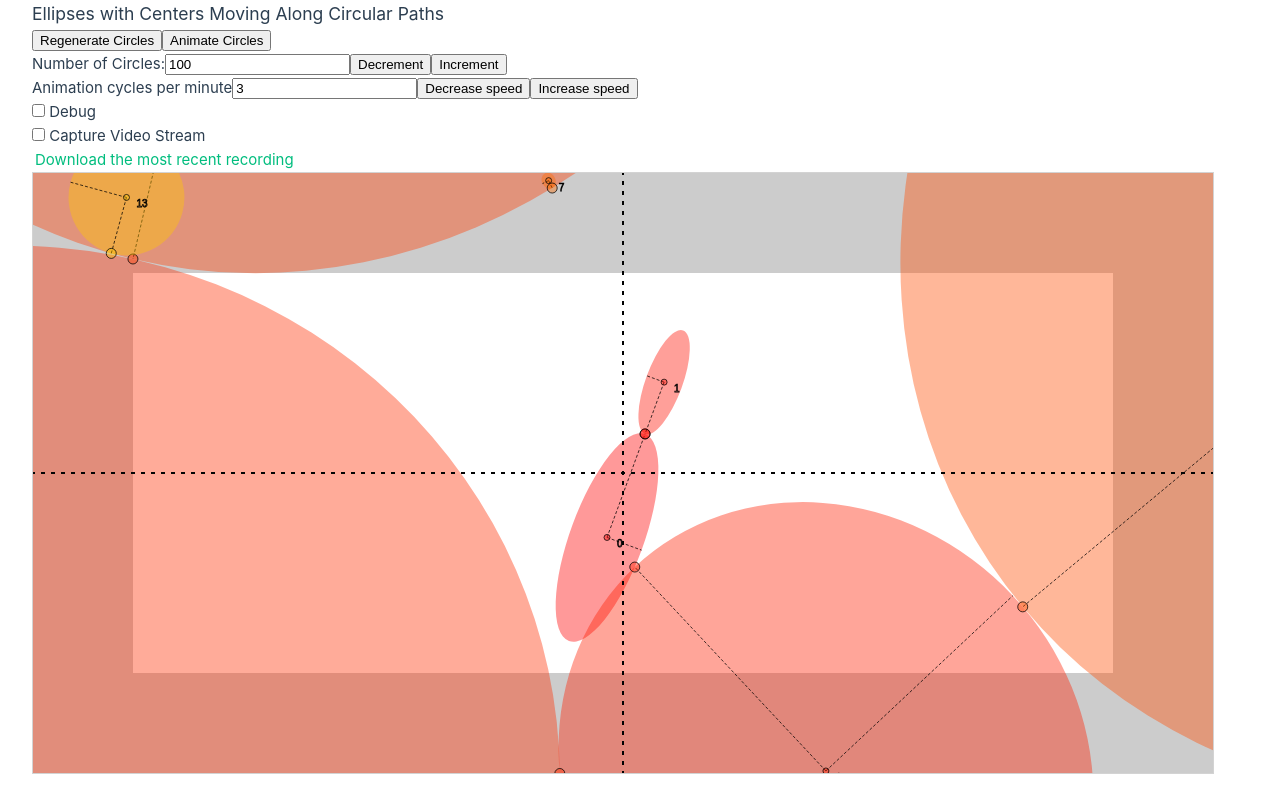
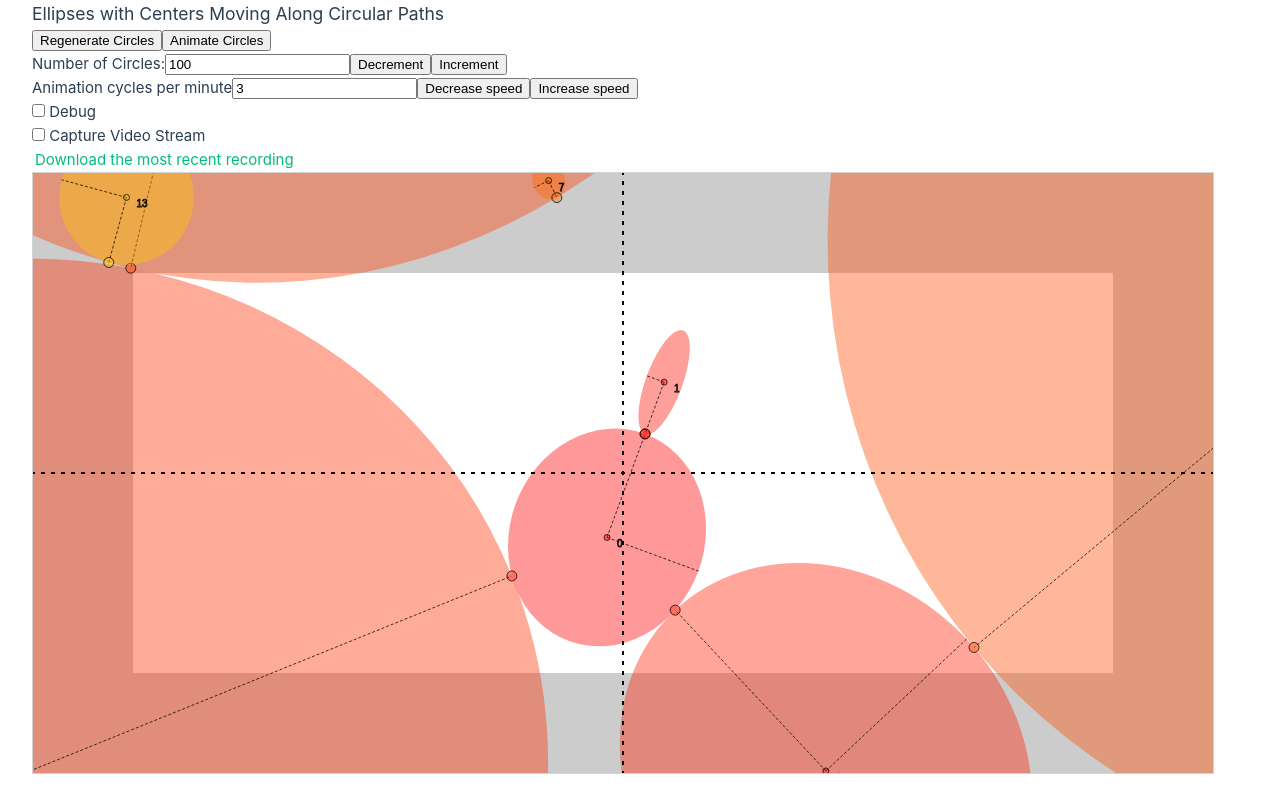
Before and after one commit to avengerofpi/animated-kissing-circles, a Vue app: page / in a window 1280 px wide. Built offline with nearby package versions, Linux system fonts and the light colour scheme.

Commit message:
Clarify distance-sort search for nearest neighbors; fix nearest neighbors

```diff
--- a/src/components/generators/centers-moving-along-circular-paths.ts
+++ b/src/components/generators/centers-moving-along-circular-paths.ts
@@ -138,22 +138,27 @@ function computeEllipses(centers: Coor[]): Ellipse[] {
   // TODO: deal with `centers` having 0 or 1 entries
   while (unprocessedCenters.length) {
     const center = unprocessedCenters.pop() as Coor
-    let distSquaredToNearestNeighbor: number = Number.MAX_VALUE
-    // let nearestNeighborCenter: Coor = center
     let radiusX: number = 0
     let radiusY: number = 0
     let rotation: number = 0
 
     if (ellipses.length === 0) {
       // First ellipse will be 1/3 distance between first point and nearest point.
-      let nearestNeighborCenter: Coor = center
-      unprocessedCenters.forEach((B) => {
-        const distSquaredToB = distSquared(center, B)
-        if (distSquaredToB < distSquaredToNearestNeighbor) {
-          nearestNeighborCenter = B
-          distSquaredToNearestNeighbor = distSquaredToB
-        }
-      })
+      console.debug(`Processing ellipse #0`)
+      const distSquaredAndOtherCenters: Array<[number, Coor]> = unprocessedCenters.map(
+        otherCenter => [distSquared(center, otherCenter), otherCenter]
+      )
+      console.debug(`distSquaredAndOtherCenters: ${JSON.stringify(distSquaredAndOtherCenters.map(([d, p]) => d.toFixed(1)))}`)
+      distSquaredAndOtherCenters.sort(([d1, p1], [d2, p2]) => d1 - d2)
+      console.debug(`distSquaredAndOtherCenters: ${JSON.stringify(distSquaredAndOtherCenters.map(([d, p]) => d.toFixed(1)))} (sorted)`)
+
+      const [distSquaredToNearestNeighbor, nearestNeighborCenter] = distSquaredAndOtherCenters[0]
+      let radiusYscale = 1/3
+      if (distSquaredAndOtherCenters.length > 1) {
+        const nextNearestDistSquared = distSquaredAndOtherCenters[1][0]
+        radiusYscale = (Math.sqrt(distSquaredToNearestNeighbor)+1000) / (Math.sqrt(nextNearestDistSquared) + 1000)
+      }
+
       const diffX = nearestNeighborCenter.x - center.x
       const diffY = nearestNeighborCenter.y - center.y
       if (diffY === 0) {
@@ -165,23 +170,24 @@ function computeEllipses(centers: Coor[]): Ellipse[] {
           rotation = 1.5 * Math.PI
         }
       } else {
-        rotation = Math.atan(diffY/diffX)
+        rotation = Math.atan2(diffY, diffX)
       }
       radiusX = Math.sqrt(distSquaredToNearestNeighbor) * (2/3)
-      radiusY = (1/3) * radiusX
+      radiusY = radiusX * radiusYscale
     } else {
       // Remaining ellipses will generate based on nearest existing ellipse
-      // console.log(`Processing ellipse #${ellipses.length}`)
+      console.debug(`Processing ellipse #${ellipses.length}`)
+      const distSquaredAndPointsOnOtherEllipses: Array<[number, Coor]> = ellipses
+        .map((otherEllipse) => otherEllipse.pointOnEllipseInDirectionOfAnotherPoint(center).reverse() as [number, Coor])
+        console.debug(`distSquaredAndPointsOnOtherEllipses: ${JSON.stringify(distSquaredAndPointsOnOtherEllipses.map(([d, p]) => d.toFixed(1)))}`)
+        distSquaredAndPointsOnOtherEllipses.sort(([d1, p1], [d2, p2]) => d1 - d2)
+      console.debug(`distSquaredAndPointsOnOtherEllipses: ${JSON.stringify(distSquaredAndPointsOnOtherEllipses.map(([d, p]) => d.toFixed(1)))} (sorted)`)
+
+      const [distSquaredToNearestNeighbor, nearestPointOnNeighbor] = distSquaredAndPointsOnOtherEllipses[0]
       let radiusYscale = 1/3
-      const distSquaredAndPointsOnOtherEllipses: Array<[Coor, number]> = ellipses
-        .map((otherEllipse, index) => otherEllipse.pointOnEllipseInDirectionOfAnotherPoint(center))
-      distSquaredAndPointsOnOtherEllipses.sort(([p1, d1], [p2, d2]) => (d1 < d2) ? -1 : ((d1 === d2) ? 0 : 1))
-
-      let nearestPointOnNeighbor: Coor
-      [nearestPointOnNeighbor, distSquaredToNearestNeighbor] = distSquaredAndPointsOnOtherEllipses[0]
       if (ellipses.length > 1) {
-        const nextNearestDistSuared = distSquaredAndPointsOnOtherEllipses[1][1]
-        radiusYscale = (Math.sqrt(distSquaredToNearestNeighbor)+1000) / (Math.sqrt(nextNearestDistSuared) + 1000)
+        const nextNearestDistSquared = distSquaredAndPointsOnOtherEllipses[1][0]
+        radiusYscale = (Math.sqrt(distSquaredToNearestNeighbor)+1000) / (Math.sqrt(nextNearestDistSquared) + 1000)
       }
 
       const diffX = nearestPointOnNeighbor.x - center.x
@@ -193,9 +199,9 @@ function computeEllipses(centers: Coor[]): Ellipse[] {
       }
       radiusX = Math.sqrt(distSquaredToNearestNeighbor)
       radiusY = radiusX * radiusYscale
-      // console.log(`radiusY / radiusX = ${radiusYscale.toFixed(3)}`)
-      // console.log(`-----------------------------`)
+      console.debug(`radiusY / radiusX = ${radiusYscale.toFixed(3)}`)
     }
+    console.debug(`-----------------------------`)
 
     const ellipse: Ellipse = new Ellipse(center.x, center.y, radiusX, radiusY, rotation)
     ellipses.push(ellipse)
@@ -206,6 +212,7 @@ function computeEllipses(centers: Coor[]): Ellipse[] {
     //   segment.draw(ctx)
     // }
   }
+  console.debug(`----------------------------------------------------------`)
 
   return ellipses
 }
```
